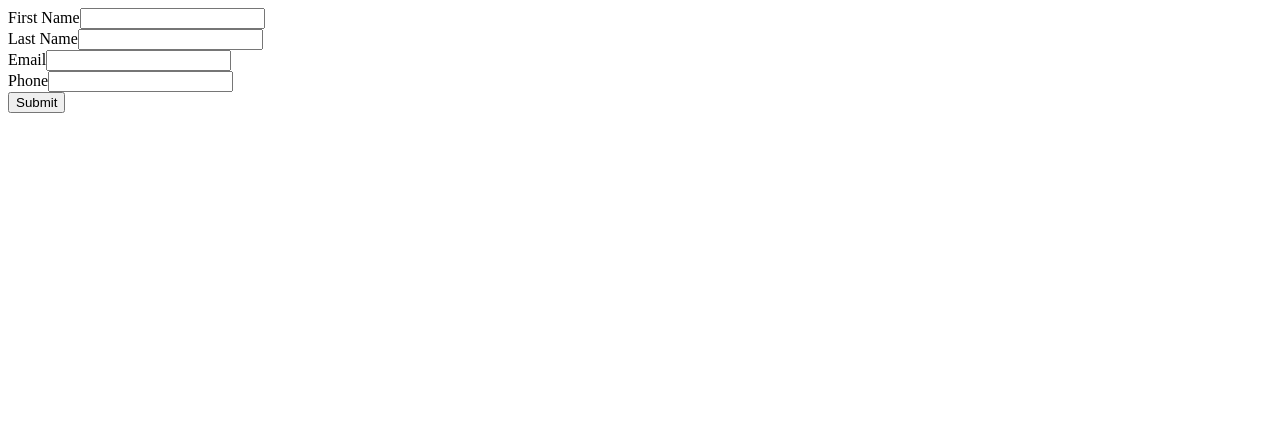
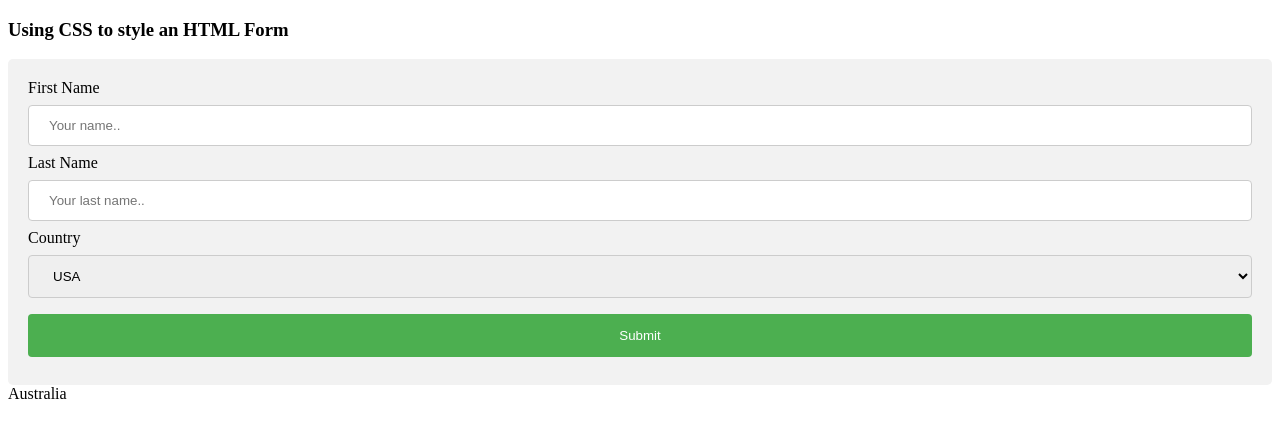
Before and after one commit to Aksana23/WebToLead, a plain HTML site: page index.html in a window 1280 px wide. Drawn offline with Linux system fonts and the light colour scheme.

Commit message:
Update index.html

```diff
--- a/index.html
+++ b/index.html
@@ -1,36 +1,59 @@
-<!--  ----------------------------------------------------------------------  -->
-<!--  NOTE: Please add the following <META> element to your page <HEAD>.      -->
-<!--  If necessary, please modify the charset parameter to specify the        -->
-<!--  character set of your HTML page.                                        -->
-<!--  ----------------------------------------------------------------------  -->
+<!DOCTYPE html>
+<html>
+<style>
+input[type=text], select {
+  width: 100%;
+  padding: 12px 20px;
+  margin: 8px 0;
+  display: inline-block;
+  border: 1px solid #ccc;
+  border-radius: 4px;
+  box-sizing: border-box;
+}
 
-<META HTTP-EQUIV="Content-type" CONTENT="text/html; charset=UTF-8">
+input[type=submit] {
+  width: 100%;
+  background-color: #4CAF50;
+  color: white;
+  padding: 14px 20px;
+  margin: 8px 0;
+  border: none;
+  border-radius: 4px;
+  cursor: pointer;
+}
 
-<!--  ----------------------------------------------------------------------  -->
-<!--  NOTE: Please add the following <FORM> element to your page.             -->
-<!--  ----------------------------------------------------------------------  -->
+input[type=submit]:hover {
+  background-color: #45a049;
+}
 
-<form action="https://webto.salesforce.com/servlet/servlet.WebToLead?encoding=UTF-8&orgId=00Dak000002JPMn" method="POST">
+div {
+  border-radius: 5px;
+  background-color: #f2f2f2;
+  padding: 20px;
+}
+</style>
+<body>
 
-<input type=hidden name="oid" value="00Dak000002JPMn">
-<input type=hidden name="retURL" value="http://www.google.com">
+<h3>Using CSS to style an HTML Form</h3>
 
-<!--  ----------------------------------------------------------------------  -->
-<!--  NOTE: These fields are optional debugging elements. Please uncomment    -->
-<!--  these lines if you wish to test in debug mode.                          -->
-<!--  <input type="hidden" name="debug" value=1>                              -->
-<!--  <input type="hidden" name="debugEmail"                                  -->
-<!--  value="aksanakoichumankyzy42@gmail.com">                                -->
-<!--  ----------------------------------------------------------------------  -->
+<div>
+  <form action="/action_page.php">
+    <label for="fname">First Name</label>
+    <input type="text" id="fname" name="firstname" placeholder="Your name..">
 
-<label for="first_name">First Name</label><input  id="first_name" maxlength="40" name="first_name" size="20" type="text" /><br>
+    <label for="lname">Last Name</label>
+    <input type="text" id="lname" name="lastname" placeholder="Your last name..">
 
-<label for="last_name">Last Name</label><input  id="last_name" maxlength="80" name="last_name" size="20" type="text" /><br>
+    <label for="country">Country</label>
+    <select id="country" name="country">
+      <option value="australia">USA</option>
+      <option value="canada">Canada</option>
+      <option value="usa">Europe</option>
+    </select>
 
-<label for="email">Email</label><input  id="email" maxlength="80" name="email" size="20" type="text" /><br>
-
-<label for="phone">Phone</label><input  id="phone" maxlength="40" name="phone" size="20" type="text" /><br>
-
-<input type="submit" name="submit">
-
-</form>
+    <input type="submit" value="Submit">
+  </form>
+</div>
+Australia
+</body>
+</html>
```
